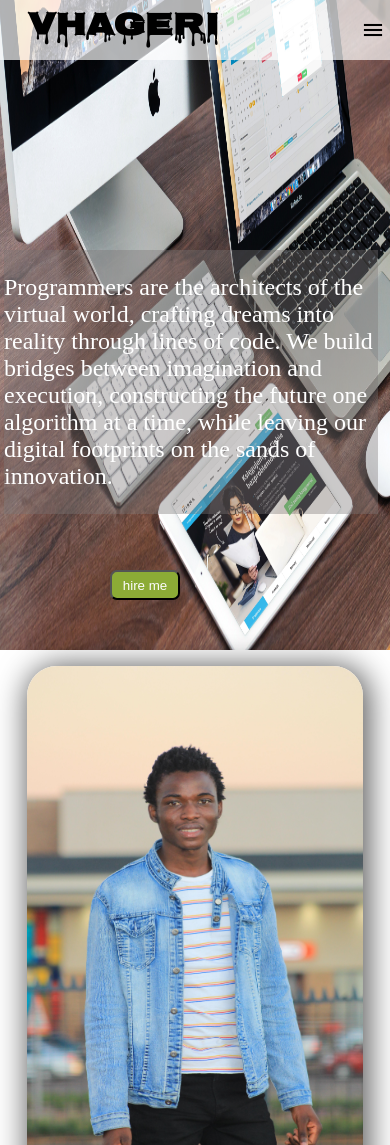
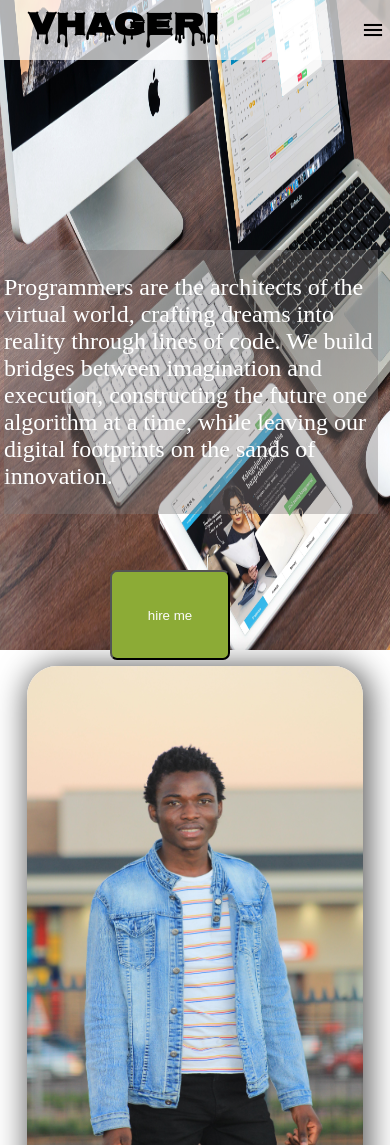
Before and after one commit to mugerithuso/mugerithuso.github.io, a PHP site: page / in a window 390 px wide. Shown: the top 1145 px of the page. Run offline with PHP 8.4, Linux system fonts and the light colour scheme.

Commit message:
Update mugeri.css

```diff
--- a/mugeri.css
+++ b/mugeri.css
@@ -339,8 +339,8 @@ textarea{
     }
     #hire-me{
         position: absolute;
-        width: 70px;
-        height: 30px;
+        width: 120px;
+        height: 90px;
         background-color: rgb(5, 151, 151);
         color: rgb(252, 252, 252);
         border-radius: 7px;
```
